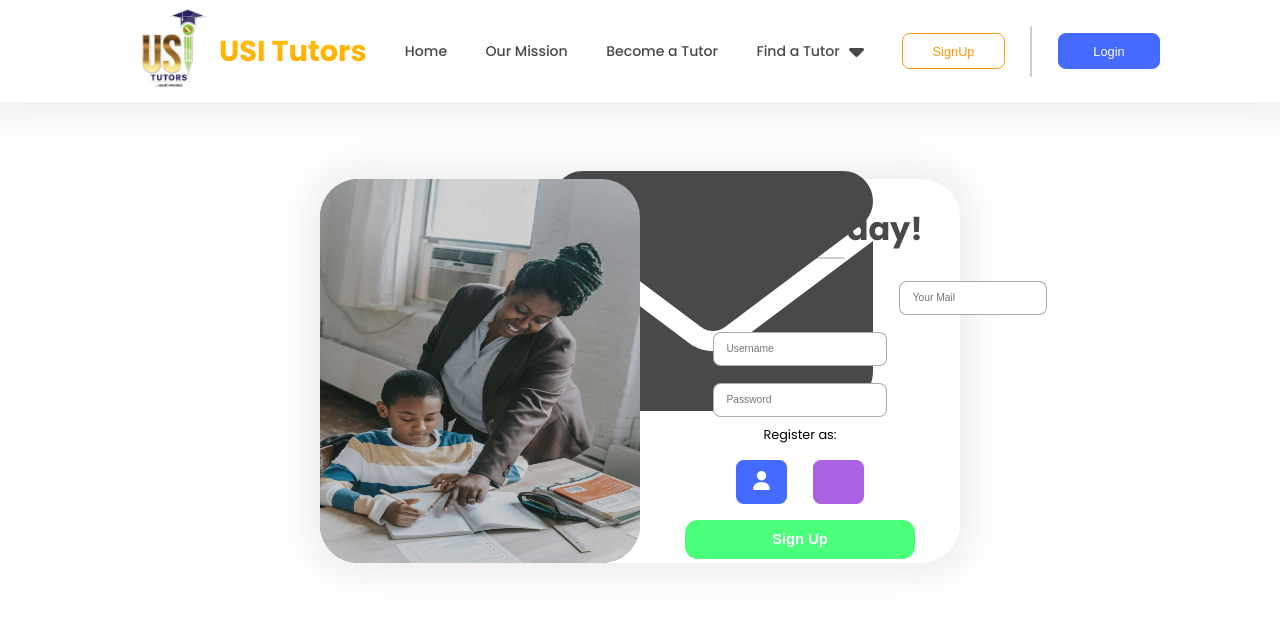
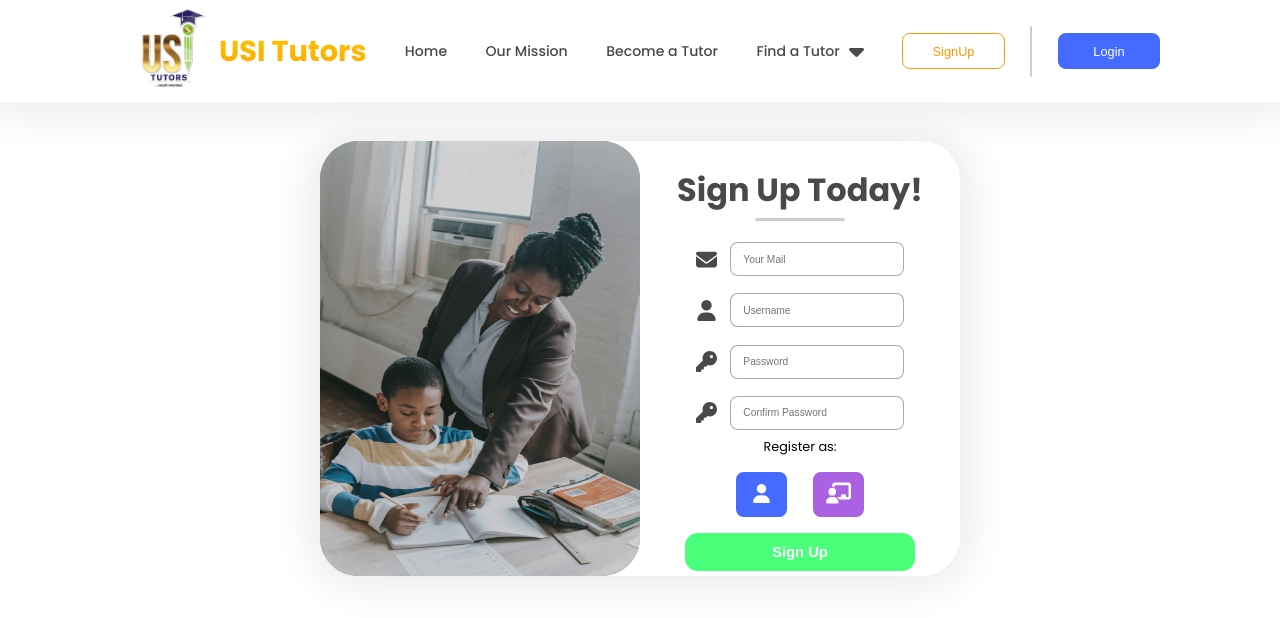
Before and after one commit to TrimNCut/EasyTutor, a React (Vite) app in the folder frontend/: page /signup in a window 1280 px wide. Shown: the top 618 px of the page. Built offline with nearby package versions, Linux system fonts and the light colour scheme; a web font is replaced by a local one.

Commit message:
Signup updated

```diff
--- a/frontend/src/pages/SignUp.tsx
+++ b/frontend/src/pages/SignUp.tsx
@@ -8,21 +8,29 @@ export default function SignUp() {
         <h1>Sign Up Today!</h1>
         <hr />
         <div className='authcondiv'>
-          <img src='/envelope-solid.svg' alt='envelope' />
+          <img src='/envelope-solid.svg' alt='envelopeicon' className='authconsideimg' />
           <input type='email' placeholder='Your Mail' />
         </div>
         <div className='authcondiv'>
+          <img src='/user-solid-dark.svg' alt='usericon' className='authconsideimg' />
           <input type='text' placeholder='Username' />
         </div>
         <div className='authcondiv'>
+          <img src='/key-solid.svg' alt='usericon' className='authconsideimg' />
           <input type='text' placeholder='Password' />
+        </div>
+        <div className='authcondiv'>
+          <img src='/key-solid.svg' alt='usericon' className='authconsideimg' />
+          <input type='text' placeholder='Confirm Password' />
         </div>
         <p>Register as:</p>
         <div className='authcondiv'>
           <button className='authconoptions authparents' type='button'>
             <img src='/user-solid.svg' alt='For Parents' />
           </button>
-          <button className='authconoptions authteachers' type='button' />
+          <button className='authconoptions authteachers' type='button'>
+            <img src='/chalkboard-user-solid.svg' alt='For Parents' />
+          </button>
         </div>
         <div className='authcondiv'>
           <button className='authconsubmit' type='submit'>
--- a/frontend/src/styles/global.css
+++ b/frontend/src/styles/global.css
@@ -42,6 +42,8 @@ nav{
   margin-top: 2vw;
 }
 */
+
+/*Navbar*/
 
 nav {
   width: 100vw;
@@ -193,10 +195,12 @@ nav hr {
   font-size: 1.1vw;
 }
 
+/*SignUp and Login Page*/
+
 .authcon {
   width: 50vw;
-  height: 30vw;
-  margin-top: 6vw;
+  height: 34vw;
+  margin-top: 3vw;
   background-color: var(--white);
   margin-left: auto;
   margin-right: auto;
@@ -214,7 +218,7 @@ nav hr {
 
 .authconleft img{
   width: 25vw;
-  height: 30vw;
+  height: 34vw;
   border-radius: 3vw;
   opacity: 0.75;
 }
@@ -252,7 +256,6 @@ nav hr {
   align-items: center;
   height: 3vw;
   margin-top: 1vw;
-  gap: 2vw
 }
 
 .authcondiv input{
@@ -278,6 +281,13 @@ nav hr {
   border: 0.11vw solid var(--dark-grey-half);
 }
 
+.authconsideimg{
+  width: 1.65vw;
+  height: 1.65vw;
+  margin-top: 1vw;
+  margin-right: 1vw;
+}
+
 .authconoptions{
   width: 4vw;
   height: 3.5vw;
@@ -285,6 +295,8 @@ nav hr {
   border-radius: 0.6vw;
   cursor: pointer;
   transition: all ease 0.4s;
+  margin-left: 1vw;
+  margin-right: 1vw;
 }
 
 .authconoptions img{
@@ -310,6 +322,11 @@ nav hr {
   font-size: 1vw;
 }
 
+.authteachers img{
+  width: 2vw;
+  height: 2vw;
+}
+
 .authconsubmit{
   width: 18vw;
   height: 3vw;
```
Also changed, not shown: frontend/public/chalkboard-user-solid.svg (added).
